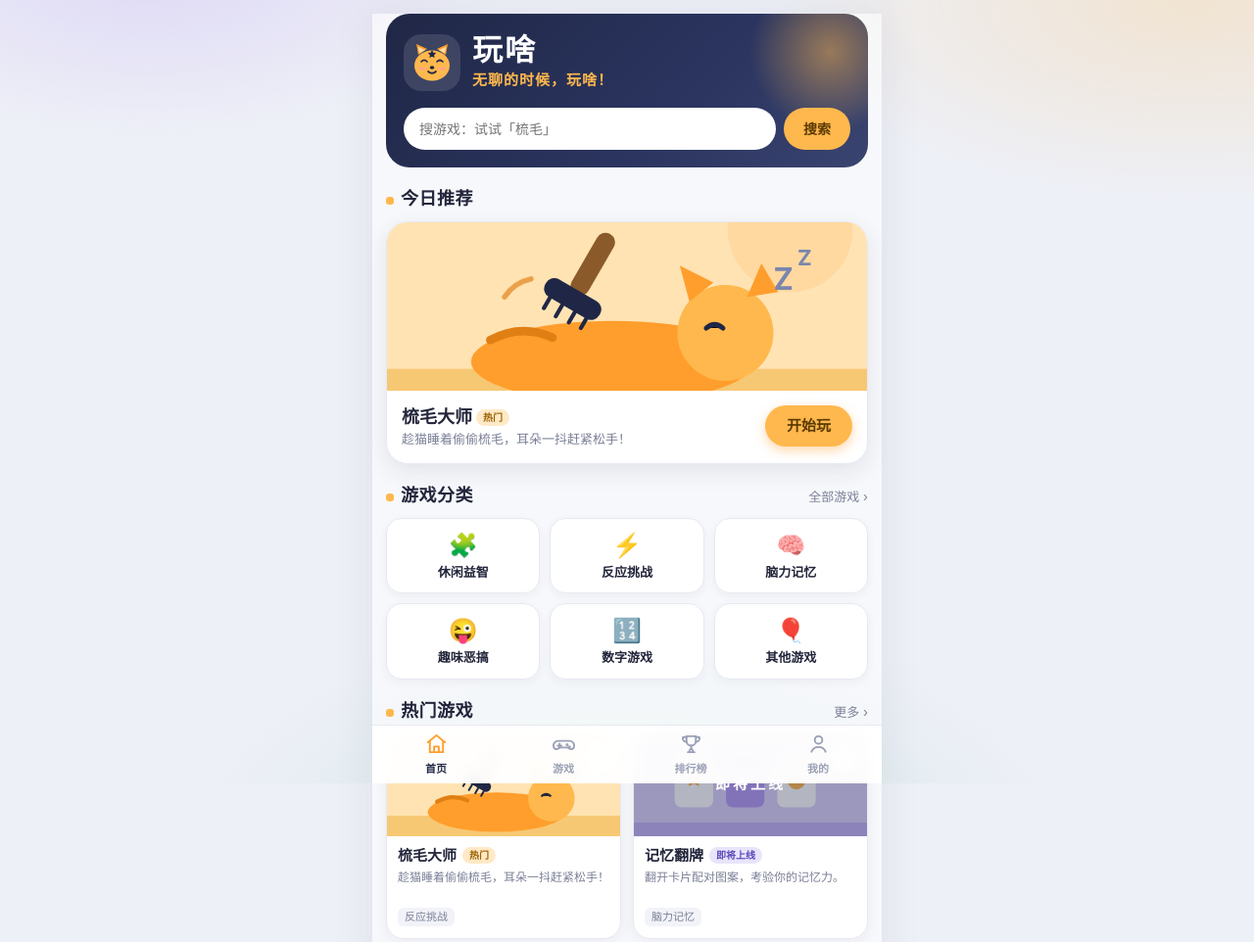
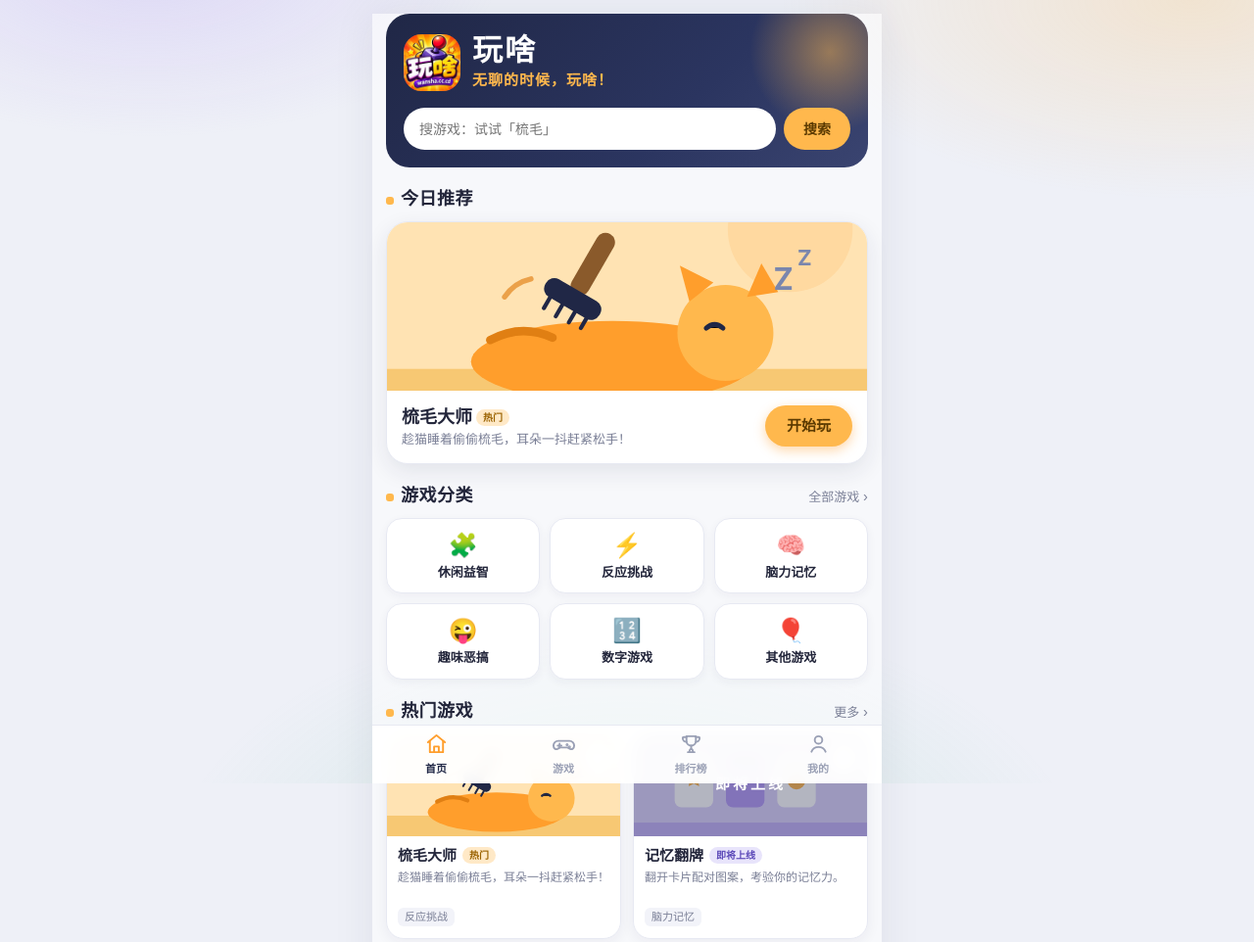
Before and after one commit to hening300/wansha, a plain HTML site: page index.html in a window 1280 px wide. Shown: the top 962 px of the page at 98% size. Drawn offline with Linux system fonts and the light colour scheme.

Commit message:
品牌图标同步：favicon、分享图与首页品牌位换用新图标

```diff
--- a/index.html
+++ b/index.html
@@ -5,6 +5,12 @@
 <meta name="viewport" content="width=device-width, initial-scale=1, viewport-fit=cover">
 <title>玩啥 · 无聊的时候，玩啥！</title>
 <meta name="description" content="玩啥——轻量小游戏集合平台。无聊的时候，玩啥！">
+<link rel="icon" type="image/png" href="/icon.png">
+<link rel="apple-touch-icon" href="/icon.png">
+<meta property="og:type" content="website">
+<meta property="og:title" content="玩啥 · 无聊的时候，玩啥！">
+<meta property="og:description" content="玩啥——轻量小游戏集合平台。无聊的时候，玩啥！">
+<meta property="og:image" content="https://wansha.cc.cd/icon.png">
 <style>
 :root{
   --navy:#202746; --navy2:#2b3560; --orange:#FFB84D; --orange2:#FF9E2C;
@@ -32,6 +38,7 @@ a{color:inherit;text-decoration:none}
 .hero .brand{display:flex;align-items:center;gap:12px;position:relative;z-index:1}
 .hero .mascot{width:58px;height:58px;flex:none;border-radius:18px;background:rgba(255,255,255,.12);display:flex;align-items:center;justify-content:center}
 .hero .mascot svg{width:50px;height:50px}
+.hero .mascot img{width:100%;height:100%;display:block;object-fit:cover;border-radius:18px}
 .hero h1{font-size:31px;letter-spacing:2px;line-height:1.1}
 .hero .slogan{color:var(--orange);font-weight:700;font-size:15px;margin-top:3px;letter-spacing:1px}
 .hero .search{margin-top:16px;position:relative;z-index:1;display:flex;gap:8px}
@@ -322,7 +329,7 @@ function viewHome(){
   const news = [...GAMES].sort((a,b)=> b.launch.localeCompare(a.launch));
   const recents = recent.map(r=>gameById(r.id)).filter(Boolean);
   return `<div class="view on">
-  <div class="hero"><div class="brand"><div class="mascot">${MASCOT}</div>
+  <div class="hero"><div class="brand"><div class="mascot"><img src="/icon.png" alt="玩啥"></div>
     <div><h1>玩啥</h1><div class="slogan">无聊的时候，玩啥！</div></div></div>
     <div class="search"><input id="homeSearch" placeholder="搜游戏：试试「梳毛」" enterkeyhint="search"><button onclick="doSearch()">搜索</button></div></div>
   <div class="sec"><div class="sec-h"><h2><span class="dot"></span>今日推荐</h2></div>
```
